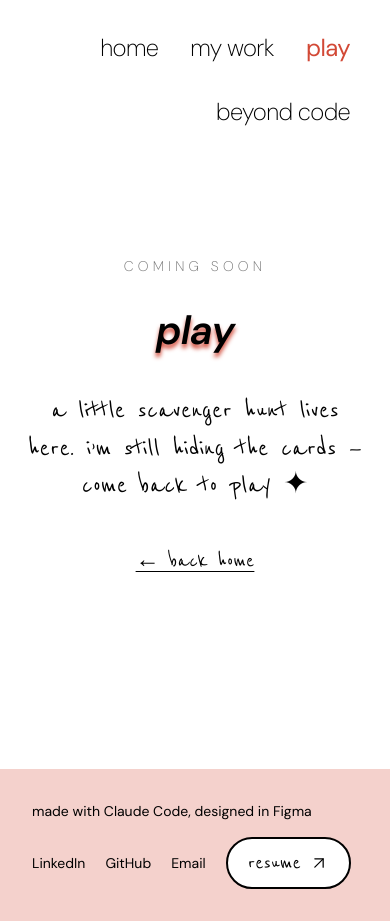
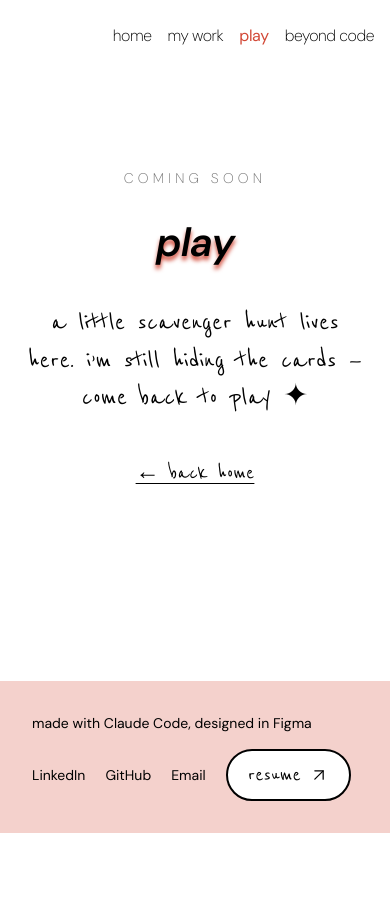
Before and after one commit to AdeoyeStephanie/Portfolio-Project, a React (Vite) app in the folder portfolio/: page /play in a window 390 px wide. After the commit the page ends 844 px from the top, so only its background shows below. Built offline with nearby package versions, Linux system fonts and the light colour scheme.

Commit message:
fix: one-line mobile nav with softer texture and 44px tap targets
Co-Authored-By: Claude Sonnet 5.5 <noreply@anthropic.com>

```diff
--- a/portfolio/src/App.tsx
+++ b/portfolio/src/App.tsx
@@ -13,6 +13,11 @@ export default function App() {
           <feTurbulence type="fractalNoise" baseFrequency="1" numOctaves="2" seed="7" result="n" />
           <feDisplacementMap in="SourceGraphic" in2="n" scale="6" xChannelSelector="R" yChannelSelector="G" />
         </filter>
+        {/* Softer variant for small screens (nav text is tiny there). */}
+        <filter id="rough-sm" x="-15%" y="-15%" width="130%" height="130%">
+          <feTurbulence type="fractalNoise" baseFrequency="1" numOctaves="2" seed="7" result="n" />
+          <feDisplacementMap in="SourceGraphic" in2="n" scale="2.5" xChannelSelector="R" yChannelSelector="G" />
+        </filter>
       </svg>
 
       <Nav />
--- a/portfolio/src/components/Footer.tsx
+++ b/portfolio/src/components/Footer.tsx
@@ -20,7 +20,7 @@ export default function Footer() {
             href={href}
             target={href.startsWith('mailto:') ? undefined : '_blank'}
             rel="noreferrer"
-            className="transition-colors hover:text-coral"
+            className="-mx-1 -my-3 px-1 py-3 transition-colors hover:text-coral"
           >
             {label}
           </a>
--- a/portfolio/src/components/Nav.tsx
+++ b/portfolio/src/components/Nav.tsx
@@ -10,17 +10,21 @@ const links = [
   { to: '/beyond-code', label: 'beyond code' },
 ]
 
+// Below `sm` the nav shrinks to stay on one line and uses the softer #rough-sm
+// texture so the small text stays legible; from `sm` up it's the full Figma look.
+// The -m / p pairs on each link grow the tap area (~44px) without moving anything.
 export default function Nav() {
   return (
-    <nav className="flex flex-wrap justify-end gap-8 px-10 py-8 font-sans text-2xl tracking-tight">
+    <nav className="flex flex-wrap justify-end gap-4 px-4 py-6 font-sans text-base tracking-tight sm:gap-8 sm:px-10 sm:py-8 sm:text-2xl">
       {links.map(({ to, label, end }) => (
         <NavLink
           key={to}
           to={to}
           end={end}
-          style={{ filter: 'url(#rough)' }} // distress texture (filter defined once in App)
           className={({ isActive }) =>
-            `transition-colors hover:font-bold ${isActive ? 'text-coral' : 'font-extralight'}`
+            `-mx-1 -my-2.5 px-1 py-2.5 transition-colors [filter:url(#rough-sm)] hover:font-bold sm:[filter:url(#rough)] ${
+              isActive ? 'text-coral' : 'font-extralight'
+            }`
           }
         >
           {label}
```
